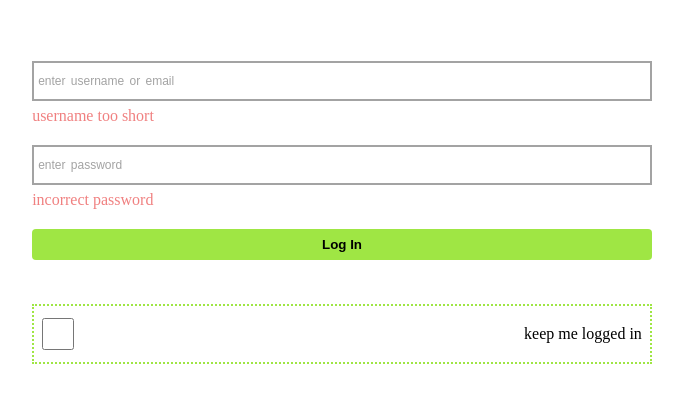
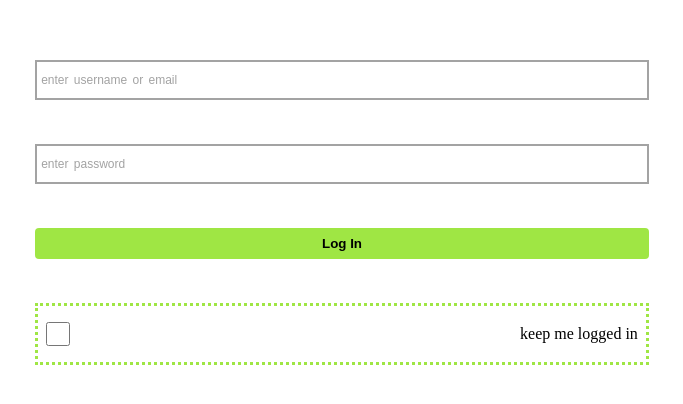
Before and after one commit to abdullahmuslim/afo, a website built with Vite: page frontend/admin/auth/index.html in a window 1280 px wide. Shown: the part 188-592 px from the top of the page, without its empty margins (298-981 px from the left). Built offline with nearby package versions, Linux system fonts and the light colour scheme.

Commit message:
added admin auth page

```diff
--- a/frontend/admin/auth/index.css
+++ b/frontend/admin/auth/index.css
@@ -10,12 +10,13 @@
 * {
   padding: 0;
   margin: 0;
-  outline: none;
   border: none;
   box-sizing: border-box;
   scrollbar-width: none;
 }
-
+*:focus {
+  outline: none;
+}
 body {
   display: flex;
   justify-content: center;
@@ -61,15 +62,18 @@
   font-size: 12px;
   word-spacing: 2px;
 }
+
 button.submit {
   user-select: none;
   padding: 8px 16px;
   border-radius: 4px;
   font-weight: 900;
   width: 100%;
+  height: 100%;
   cursor: pointer;
   background-color: var(--accent-colour);
 }
+
 .form-field .persist {
   display: flex;
   flex-direction: row;
@@ -77,11 +81,11 @@
   align-items: center;
   padding: 8px;
   width: 100%;
-  border: 2px dotted var(--accent-colour);
+  border: 3px dotted var(--accent-colour);
   cursor: pointer;
 }
 .persist input {
-  width: 32px;
+  width: 24px;
 }
 div .instruction {
   color: var(--danger);
--- a/frontend/admin/auth/index.html
+++ b/frontend/admin/auth/index.html
@@ -14,12 +14,12 @@
             <div>
                 <input type="text" name="identifier" id="identifier" value=""
                 placeholder="enter username or email" />
-                <span class="instruction">username too short</span>
+                <span class="instruction"></span>
             </div>
             <div>
                 <input type="password" name="password" id="password" value=""
                 placeholder="enter password" />
-                <span class="instruction">incorrect password</span>
+                <span class="instruction"></span>
                 <!-- forgotten password should go here -->
             </div>
             <div>
--- a/frontend/admin/auth/index.js
+++ b/frontend/admin/auth/index.js
@@ -1,4 +1,5 @@
 const host = "https://special-dream-2d5e7f6b1a.strapiapp.com";
+const authEndpoint = "/api/auth/local";
 
 const verify = () => {
   const identifier = document.getElementById("identifier")
@@ -19,7 +20,7 @@
   }
 
   if (passwordValue.length <= 8){
-    passwordErrorDisplay = "password is too short";
+    passwordErrorDisplay.textContent = "password is too short";
     return false;
   }
 
```
Also changed, not shown: frontend/dist/admin/auth/index.html, frontend/dist/admin/index.html, frontend/dist/assets/auth-C9II4RGx.css (deleted), frontend/dist/assets/auth-CYEr48SH.css (added).
